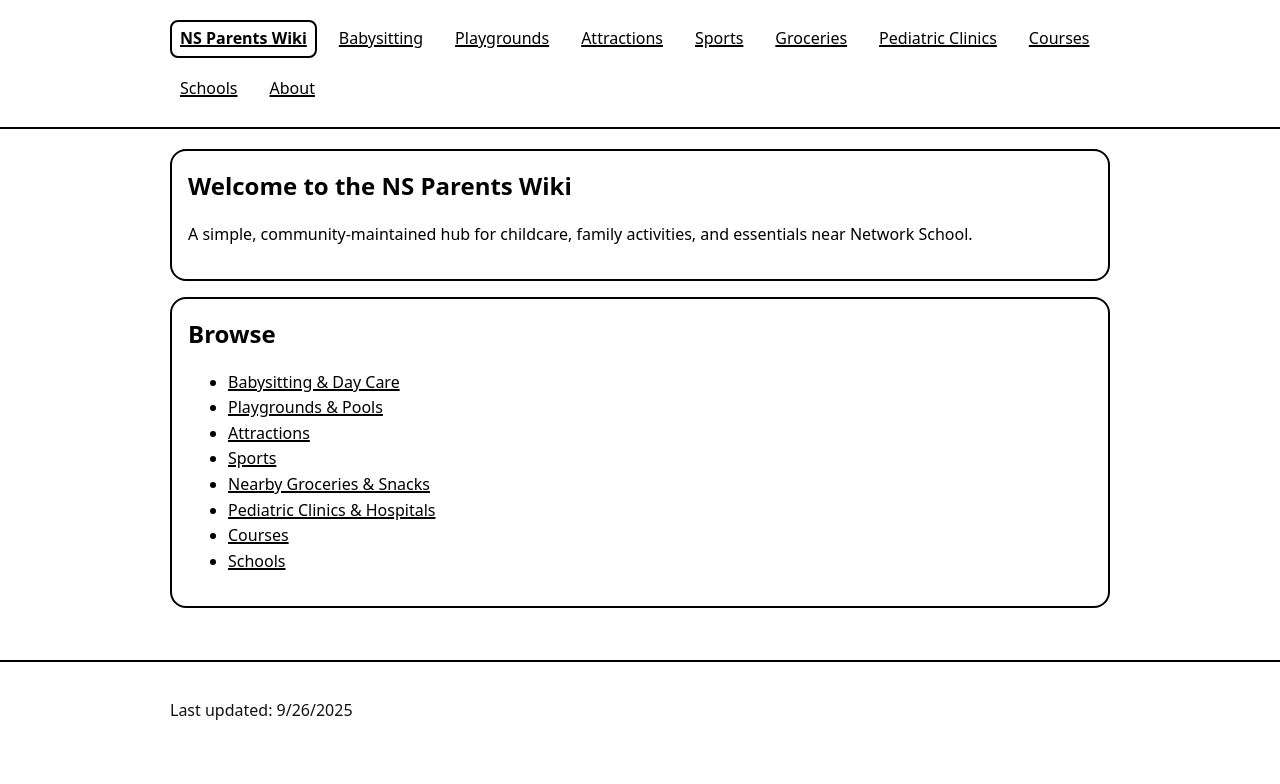
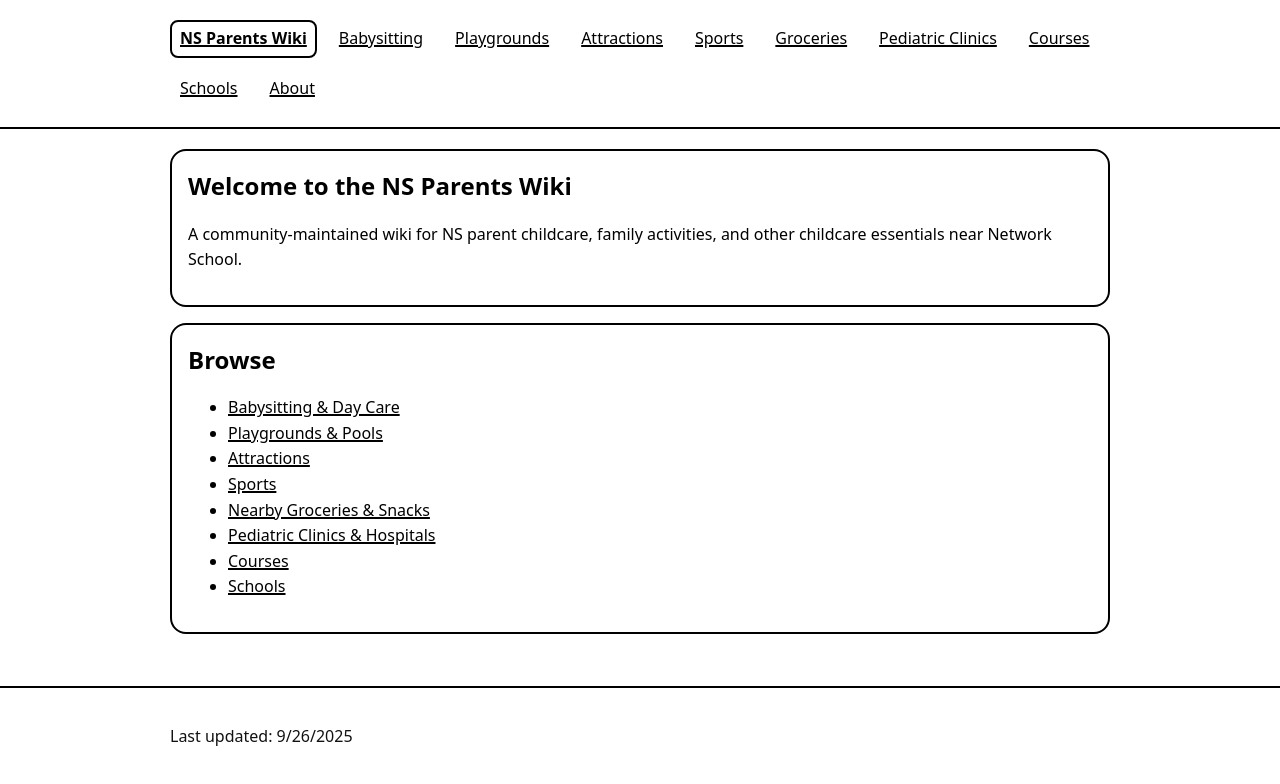
Before and after one commit to learn-burn-code-123/ns-parents-wiki, a React (Vite) app: page / in a window 1280 px wide. Shown: the top 784 px of the page. Built offline with nearby package versions, Linux system fonts and the light colour scheme.

Commit message:
Update home page description to focus on NS parent childcare essentials

```diff
--- a/src/pages/Home.jsx
+++ b/src/pages/Home.jsx
@@ -16,7 +16,7 @@ export default function Home(){
     <div className="list">
       <section className="card">
         <h1 className="section-title">Welcome to the NS Parents Wiki</h1>
-        <p>A simple, community-maintained hub for childcare, family activities, and essentials near Network School.</p>
+        <p>A community-maintained wiki for NS parent childcare, family activities, and other childcare essentials near Network School.</p>
       </section>
       <section className="card">
         <h2 className="section-title">Browse</h2>
```
